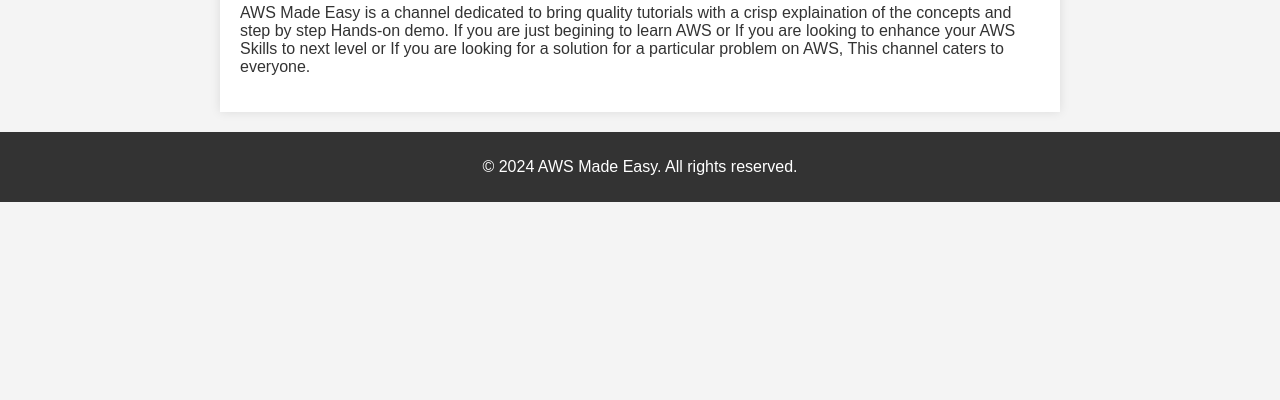
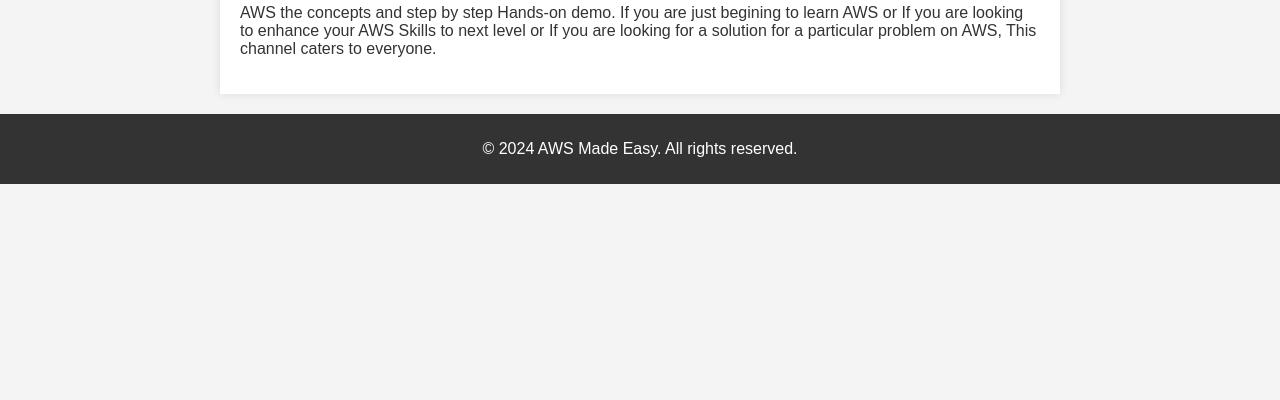
Before and after one commit to ajayjgit/ci-cd_automatedS3, a plain HTML site: page website/index.html in a window 1280 px wide. Shown: the part 400-800 px from the top of the page. Drawn offline with Linux system fonts and the light colour scheme.

Commit message:
Update index.html

```diff
--- a/website/index.html
+++ b/website/index.html
@@ -44,7 +44,7 @@
     <main>
         <h2>Nice woek</h2>
         <img src="mylogo.jpg" alt="image1">
-        <p>AWS Made Easy is a channel dedicated to bring quality tutorials with a crisp explaination of the concepts and step by step Hands-on demo.
+        <p>AWS the concepts and step by step Hands-on demo.
             If you are just begining to learn AWS or If you are looking to enhance your AWS Skills to next level or If you are looking for a solution for a particular problem on AWS, This channel caters to everyone.</p>
     </main>
 
```
